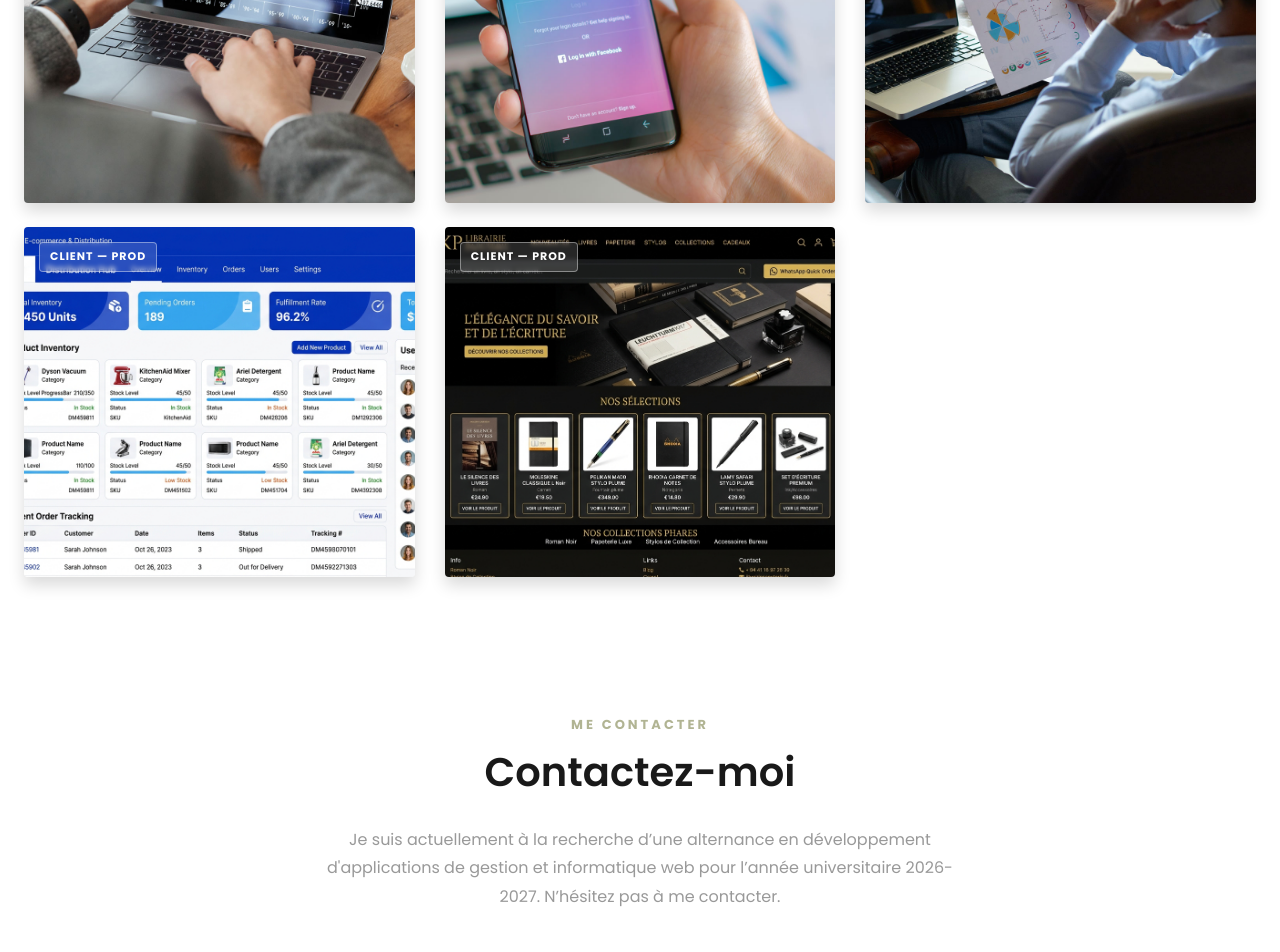
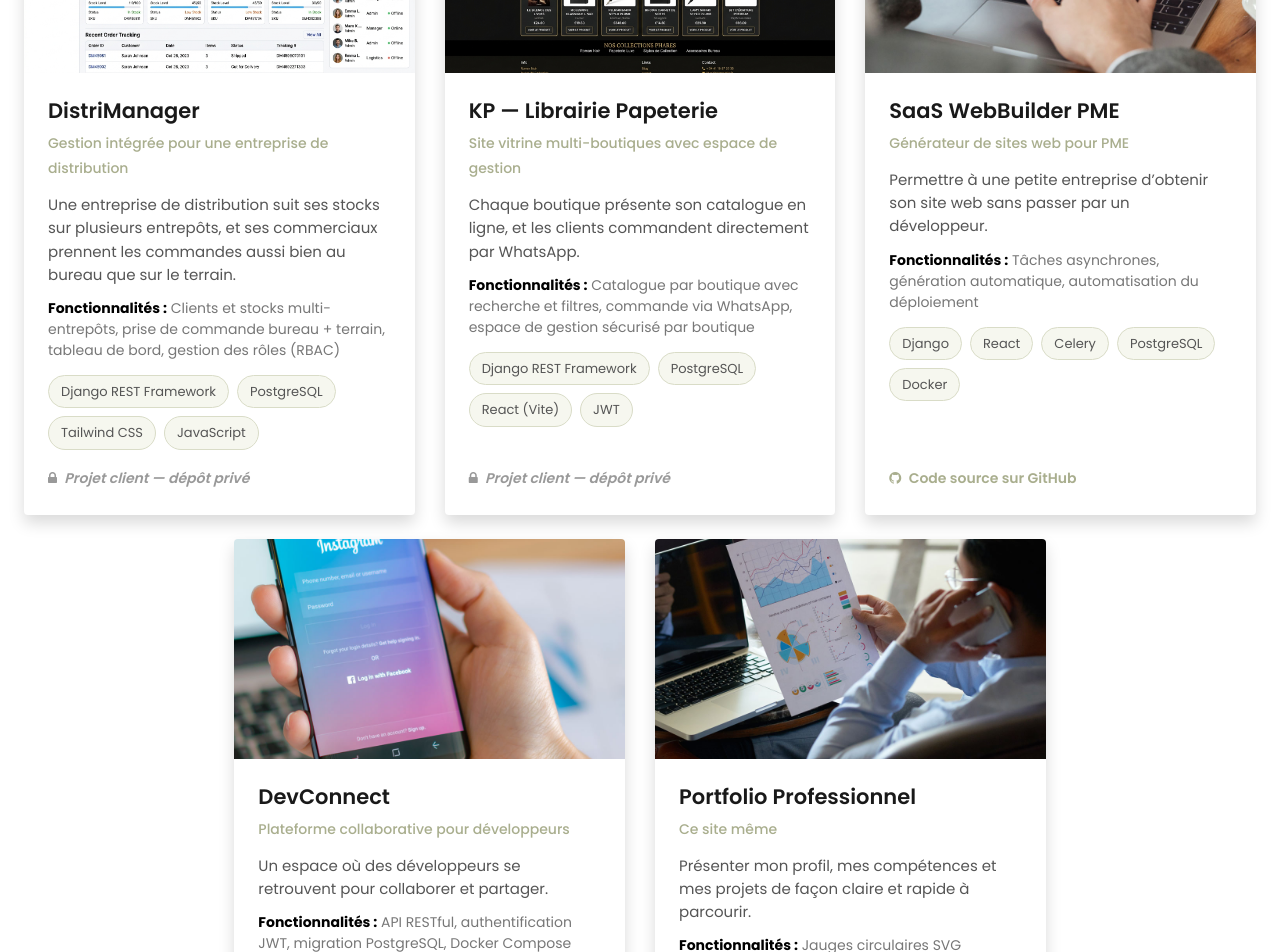
Before and after one commit to Webbymamadou/mon_portofolio, a React (Vite) app: page / in a window 1280 px wide. Shown: the part 5040-5992 px from the top of the page. Built offline with nearby package versions, Linux system fonts and the light colour scheme.

Commit message:
mise a jour des inforùations

```diff
--- a/src/components/Projects.jsx
+++ b/src/components/Projects.jsx
@@ -4,42 +4,14 @@ import useIntersection from '../hooks/useIntersection';
 
 const PROJECTS = [
   {
-    title: 'SaaS WebBuilder PME',
-    subtitle: 'Générateur de sites web pour PME',
-    bg: '/images/work-1.jpg',
-    tech: 'Django, React, Celery, PostgreSQL, Docker',
-    features: 'Tâches asynchrones, génération automatique, automatisation du déploiement',
-    link: 'https://github.com/Webbymamadou/GIGRH_App',
-    linkType: 'github',
-    linkText: 'Code Source sur GitHub',
-  },
-  {
-    title: 'DevConnect',
-    subtitle: 'Plateforme collaborative pour développeurs',
-    bg: '/images/work-5.jpg',
-    tech: 'Django, FastAPI, PostgreSQL, Docker, Tailwind CSS',
-    features: 'APIs RESTful, authentification JWT, migration PostgreSQL, Docker Compose',
-    link: 'https://github.com/Webbymamadou/DevConnect',
-    linkType: 'github',
-    linkText: 'Code Source sur GitHub',
-  },
-  {
-    title: 'Portfolio Professionnel',
-    subtitle: 'Ce site même (Vitrine & Réalisations)',
-    bg: '/images/work-3.jpg',
-    tech: 'React 19, Framer Motion, Sass, GitHub Actions',
-    features: 'Jauges circulaires SVG animées, workflow CI/CD, responsive design',
-    link: 'https://github.com/Webbymamadou/mon_portofolio',
-    linkType: 'github',
-    linkText: 'Code Source sur GitHub',
-  },
-  {
     title: 'DistriManager',
-    subtitle: 'Application de gestion intégrée pour entreprise de distribution',
+    subtitle: 'Gestion intégrée pour une entreprise de distribution',
     bg: '/images/work-2.jpg',
-    tech: 'Django REST Framework, HTML5/CSS3 (Tailwind), JavaScript, PostgreSQL',
-    features: 'Gestion clients & stocks multi-entrepôts, prise de commande bureau + terrain, tableau de bord, gestion des rôles (RBAC)',
+    problem: 'Une entreprise de distribution suit ses stocks sur plusieurs entrepôts, et ses commerciaux prennent les commandes aussi bien au bureau que sur le terrain.',
+    tech: ['Django REST Framework', 'PostgreSQL', 'Tailwind CSS', 'JavaScript'],
+    features: 'Clients et stocks multi-entrepôts, prise de commande bureau + terrain, tableau de bord, gestion des rôles (RBAC)',
     link: null,
+    site: null,
     linkType: 'private',
     linkText: 'Projet client — dépôt privé',
   },
@@ -47,11 +19,49 @@ const PROJECTS = [
     title: 'KP — Librairie Papeterie',
     subtitle: 'Site vitrine multi-boutiques avec espace de gestion',
     bg: '/images/work-4.jpg',
-    tech: 'Django REST Framework, PostgreSQL, React (Vite), JWT',
-    features: 'Catalogue par boutique avec recherche/filtres, commande directe via WhatsApp, espace de gestion sécurisé par boutique',
+    problem: 'Chaque boutique présente son catalogue en ligne, et les clients commandent directement par WhatsApp.',
+    tech: ['Django REST Framework', 'PostgreSQL', 'React (Vite)', 'JWT'],
+    features: 'Catalogue par boutique avec recherche et filtres, commande via WhatsApp, espace de gestion sécurisé par boutique',
     link: null,
+    site: null,
     linkType: 'private',
     linkText: 'Projet client — dépôt privé',
+  },
+  {
+    title: 'SaaS WebBuilder PME',
+    subtitle: 'Générateur de sites web pour PME',
+    bg: '/images/work-1.jpg',
+    problem: 'Permettre à une petite entreprise d’obtenir son site web sans passer par un développeur.',
+    tech: ['Django', 'React', 'Celery', 'PostgreSQL', 'Docker'],
+    features: 'Tâches asynchrones, génération automatique, automatisation du déploiement',
+    link: 'https://github.com/Webbymamadou/GIGRH_App',
+    site: null,
+    linkType: 'github',
+    linkText: 'Code source sur GitHub',
+  },
+  {
+    title: 'DevConnect',
+    subtitle: 'Plateforme collaborative pour développeurs',
+    bg: '/images/work-5.jpg',
+    problem: 'Un espace où des développeurs se retrouvent pour collaborer et partager.',
+    tech: ['Django', 'FastAPI', 'PostgreSQL', 'Docker', 'Tailwind CSS'],
+    features: 'API RESTful, authentification JWT, migration PostgreSQL, Docker Compose',
+    link: 'https://github.com/Webbymamadou/DevConnect',
+    site: null,
+    linkType: 'github',
+    linkText: 'Code source sur GitHub',
+  },
+  {
+    title: 'Portfolio Professionnel',
+    subtitle: 'Ce site même',
+    bg: '/images/work-3.jpg',
+    problem: 'Présenter mon profil, mes compétences et mes projets de façon claire et rapide à parcourir.',
+    tech: ['React 19', 'Framer Motion', 'Sass', 'GitHub Actions'],
+    features: 'Jauges circulaires SVG animées, workflow CI/CD, design responsive',
+    link: 'https://github.com/Webbymamadou/mon_portofolio',
+    site: 'https://mon-portfolio-wheat.vercel.app',
+    linkType: 'github',
+    linkText: 'Code source sur GitHub',
   },
 ];
 
@@ -70,14 +80,14 @@ export default function Projects() {
         {/* Titre de section */}
         <div className="row justify-content-center pb-5">
           <div className="col-md-12 heading-section text-center">
-            <span className="subheading">Accomplissements</span>
+            <span className="subheading">Ce que j'ai construit</span>
             <h2 className="mb-4">Mes Projets</h2>
-            <p>Découvrez mes réalisations majeures en ingénierie backend, architectures d'API, intégration DevOps et développement d'applications collaboratives.</p>
+            <p>Des applications réelles, certaines utilisées par des entreprises, d'autres construites pour apprendre. Quand le code est public, il est à un clic.</p>
           </div>
         </div>
 
         {/* Grille de projets */}
-        <div className="row">
+        <div className="row justify-content-center">
           {PROJECTS.map((project, index) => {
             const isPrivate = project.linkType === 'private' || !project.link;
 
@@ -87,18 +97,20 @@ export default function Projects() {
                 variants={cardVariants}
                 initial="hidden"
                 animate={isVisible ? "visible" : "hidden"}
-                className="col-md-4"
+                className="col-md-6 col-lg-4 mb-4 d-flex"
               >
                 <div
-                  className="project img shadow d-flex justify-content-center align-items-center rounded mb-4"
-                  style={{
-                    backgroundImage: `url(${project.bg})`,
-                    height: '350px',
-                    backgroundSize: 'cover',
-                    backgroundPosition: 'center',
-                    position: 'relative'
-                  }}
+                  className="bg-white rounded shadow"
+                  style={{ width: '100%', display: 'flex', flexDirection: 'column', overflow: 'hidden' }}
                 >
+                  {/* Image du projet */}
+                  <div style={{ position: 'relative', height: '220px' }}>
+                    <img
+                      src={project.bg}
+                      alt={`Aperçu du projet ${project.title}`}
+                      style={{ width: '100%', height: '100%', objectFit: 'cover', display: 'block' }}
+                    />
+
                     {project.status === 'en-cours' && (
                       <span
                         style={{
@@ -113,7 +125,6 @@ export default function Projects() {
                           fontWeight: '700',
                           textTransform: 'uppercase',
                           letterSpacing: '1px',
-                        zIndex: 2,
                           boxShadow: '0 2px 4px rgba(0,0,0,0.2)'
                         }}
                       >
@@ -127,7 +138,7 @@ export default function Projects() {
                           position: 'absolute',
                           top: '15px',
                           left: '15px',
-                        background: 'rgba(255,255,255,0.15)',
+                          background: 'rgba(0,0,0,0.55)',
                           border: '1px solid rgba(255,255,255,0.4)',
                           color: '#fff',
                           padding: '4px 10px',
@@ -135,49 +146,63 @@ export default function Projects() {
                           fontSize: '11px',
                           fontWeight: '700',
                           textTransform: 'uppercase',
-                        letterSpacing: '1px',
-                        zIndex: 2,
-                        backdropFilter: 'blur(2px)'
+                          letterSpacing: '1px'
                         }}
                       >
                         Client — Prod
                       </span>
                     )}
+                  </div>
 
-                  <div className="overlay"></div>
-                  <div className="text text-center p-4">
-                    <h3>
-                      {isPrivate ? (
-                        project.title
-                      ) : (
-                        <a href={project.link} target="_blank" rel="noopener noreferrer">
-                          {project.title}
-                        </a>
-                      )}
-                    </h3>
-                    <span className="text-white opacity-80" style={{ display: 'block', marginBottom: '10px' }}>
+                  {/* Texte du projet */}
+                  <div style={{ padding: '22px 24px 24px', display: 'flex', flexDirection: 'column', flex: 1 }}>
+                    <h3 style={{ fontSize: '21px', fontWeight: 600, margin: '0 0 4px' }}>{project.title}</h3>
+                    <span style={{ display: 'block', color: '#a9ae8e', fontWeight: 500, fontSize: '14px', marginBottom: '12px' }}>
                       {project.subtitle}
                     </span>
 
-                    <div className="mt-3 text-white" style={{ fontSize: '13px', lineHeight: '1.5' }}>
-                      <strong>Technologies :</strong> {project.tech}<br />
-                      {project.features && (
-                        <>
-                          <strong>Fonctionnalités :</strong> {project.features}<br />
-                        </>
+                    <p style={{ fontSize: '15px', lineHeight: '1.55', color: '#555', marginBottom: '12px' }}>
+                      {project.problem}
+                    </p>
+
+                    <p style={{ fontSize: '14px', lineHeight: '1.5', color: '#777', marginBottom: '14px' }}>
+                      <strong style={{ color: '#000' }}>Fonctionnalités :</strong> {project.features}
+                    </p>
+
+                    {/* Technologies en étiquettes */}
+                    <div style={{ display: 'flex', flexWrap: 'wrap', gap: '8px', marginBottom: '16px' }}>
+                      {project.tech.map((t) => (
+                        <span
+                          key={t}
+                          style={{
+                            padding: '4px 12px',
+                            fontSize: '13px',
+                            borderRadius: '999px',
+                            border: '1px solid #d9dcc7',
+                            background: '#f6f7ef',
+                            color: '#555'
+                          }}
+                        >
+                          {t}
+                        </span>
+                      ))}
+                    </div>
+
+                    {/* Liens, poussés en bas de la carte */}
+                    <div style={{ marginTop: 'auto', display: 'flex', flexWrap: 'wrap', gap: '8px 20px' }}>
+                      {project.site && (
+                        <a
+                          href={project.site}
+                          target="_blank"
+                          rel="noopener noreferrer"
+                          style={{ color: '#a9ae8e', fontWeight: 600, fontSize: '14px', textDecoration: 'none' }}
+                        >
+                          <span className="fa fa-external-link mr-1"></span> Voir le site
+                        </a>
                       )}
 
                       {isPrivate ? (
-                        <span
-                          style={{
-                            color: '#cbd5e1',
-                            fontWeight: '600',
-                            fontSize: '13px',
-                            display: 'inline-block',
-                            marginTop: '8px',
-                            fontStyle: 'italic'
-                          }}
-                        >
+                        <span style={{ color: '#999', fontWeight: 600, fontSize: '14px', fontStyle: 'italic' }}>
                           <span className="fa fa-lock mr-1"></span> {project.linkText}
                         </span>
                       ) : (
@@ -185,14 +210,7 @@ export default function Projects() {
                           href={project.link}
                           target="_blank"
                           rel="noopener noreferrer"
-                          style={{
-                            color: '#a5b4fc',
-                            textDecoration: 'none',
-                            fontWeight: '600',
-                            fontSize: '13px',
-                            display: 'inline-block',
-                            marginTop: '8px'
-                          }}
+                          style={{ color: '#a9ae8e', fontWeight: 600, fontSize: '14px', textDecoration: 'none' }}
                         >
                           <span className="fa fa-github mr-1"></span> {project.linkText}
                         </a>
```
Lines whose indentation alone changed are shown as unchanged.
